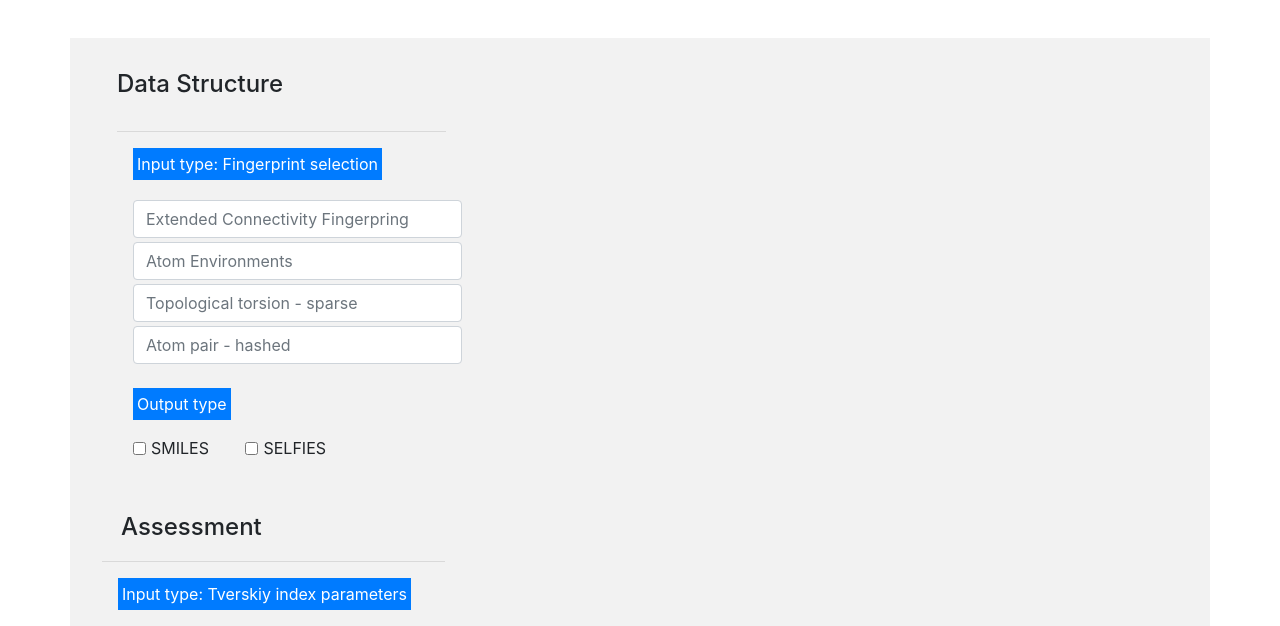
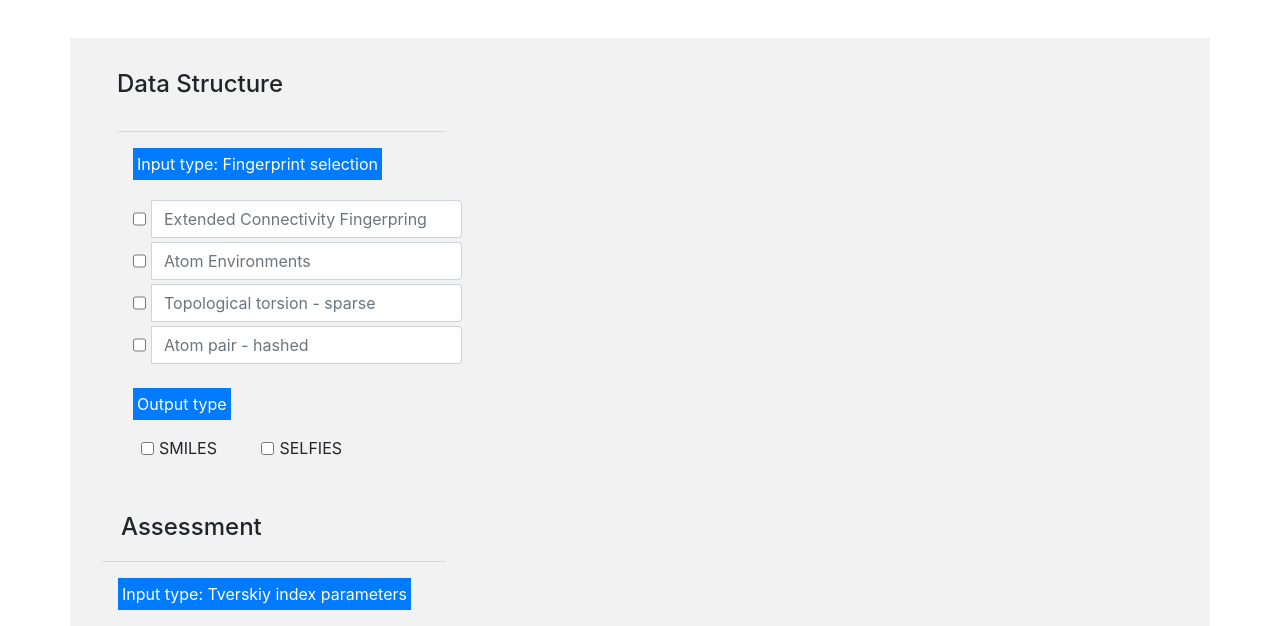
Before and after one commit to knu-lcbc/MolForge, a Flask app: page / in a window 1280 px wide. Shown: the part 200-826 px from the top of the page. Run offline with Flask 2, Linux system fonts and the light colour scheme; some libraries are stand-ins or nearby versions.

Commit message:
add checkbox

```diff
--- a/templates/index.html
+++ b/templates/index.html
@@ -88,25 +88,37 @@
                     <div class="col-md-6 mb-5">
                         <hr class="mb-3">
                         <label class="mx-3 p-1 mb-3 bg-primary text-white">Input type: Fingerprint selection</label>
+
+
                         <div class="pt-1">
-                            <input type="text" class="mx-3 form-control" name="fec" placeholder="Extended Connectivity Fingerpring" value="">
+                            <div class="mx-3 form-check-inline input-group">
+                                <input class="form-check-input" type="checkbox" name="fec" value="" aria-label="Checkbox for following text input" />
+                                <input type="text" class="form-control" name="fec" placeholder="Extended Connectivity Fingerpring" value="">
+                            </div>
                         </div>
                         <div class="pt-1">
-                            <input type="text" class="mx-3 form-control" name="fae" placeholder="Atom Environments" value="">
-                            <div class="invalid-feedback"> </div>
+                            <div class="mx-3 form-check-inline input-group">
+                                <input class="form-check-input" type="checkbox" value="" aria-label="Checkbox for following text input" />
+                                <input type="text" class="form-control" name="fae" placeholder="Atom Environments" value="">
+                            </div>
                         </div>
                         <div class="pt-1">
-                            <input type="text" class="mx-3 form-control" name="ftts" placeholder="Topological torsion - sparse" value="">
-                            <div class="invalid-feedback"> </div>
+                            <div class="mx-3 form-check-inline input-group">
+                                <input class="form-check-input" type="checkbox" value="" aria-label="Checkbox for following text input" />
+                                <input type="text" class="form-control" name="ftts" placeholder="Topological torsion - sparse" value="">
+                            </div>
                         </div>
                         <div class="pt-1">
-                            <input type="text" class="mx-3 form-control" name="fap" placeholder="Atom pair - hashed" value="">
-                            <div class="invalid-feedback"> </div>
+                            <div class="mx-3 form-check-inline input-group">
+                                <input class="form-check-input" type="checkbox" value="" aria-label="Checkbox for following text input" />
+                                <input type="text" class="form-control" name="fap" placeholder="Atom pair - hashed" value="">
+                            </div>
+
                         </div>
                         <div class="pt-4">
                             <label class="mx-3 p-1 mb-3 bg-primary text-white">Output type</label>
                         </div>
-                        <div class="mx-3 form-check form-check-inline">
+                        <div class="mx-4 form-check form-check-inline">
                             <input class="form-check-input" type="checkbox" name="smiles">
                             <label class="form-check-label"> SMILES </label>
                         </div>
```
